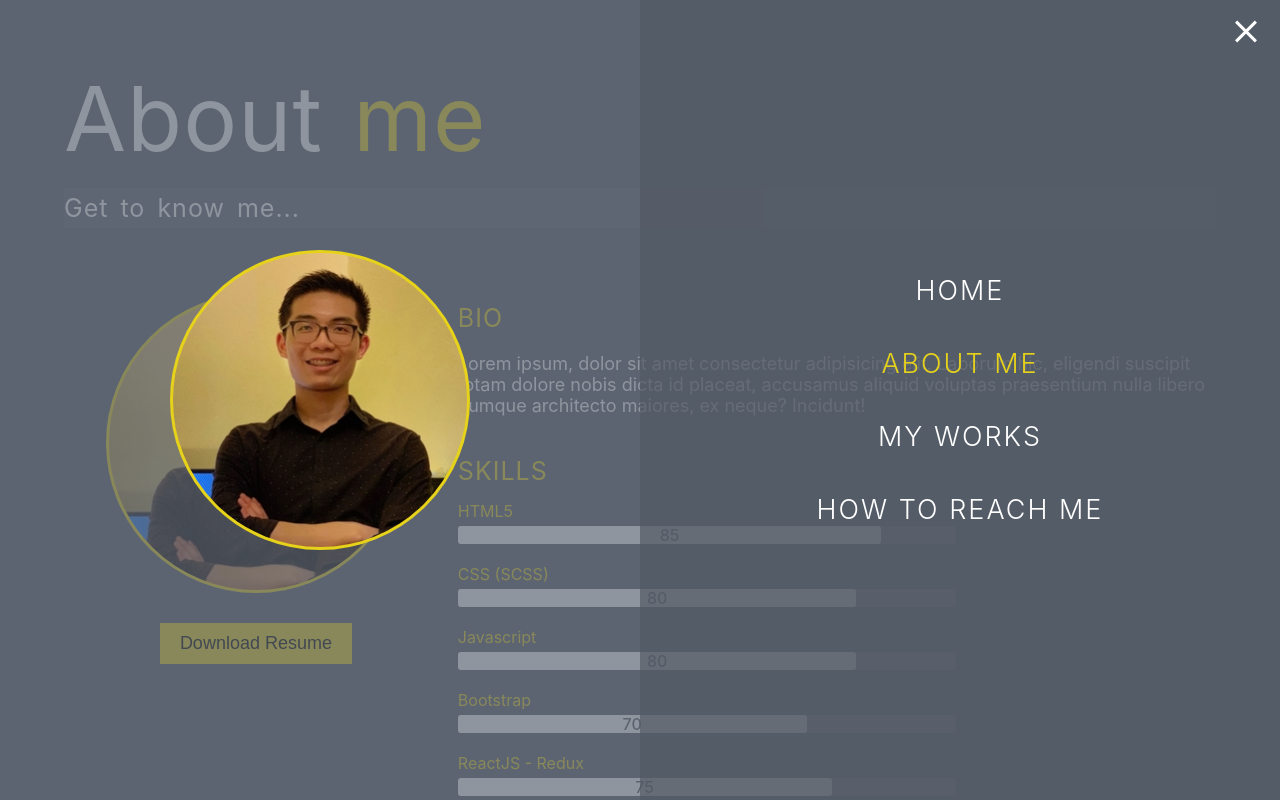
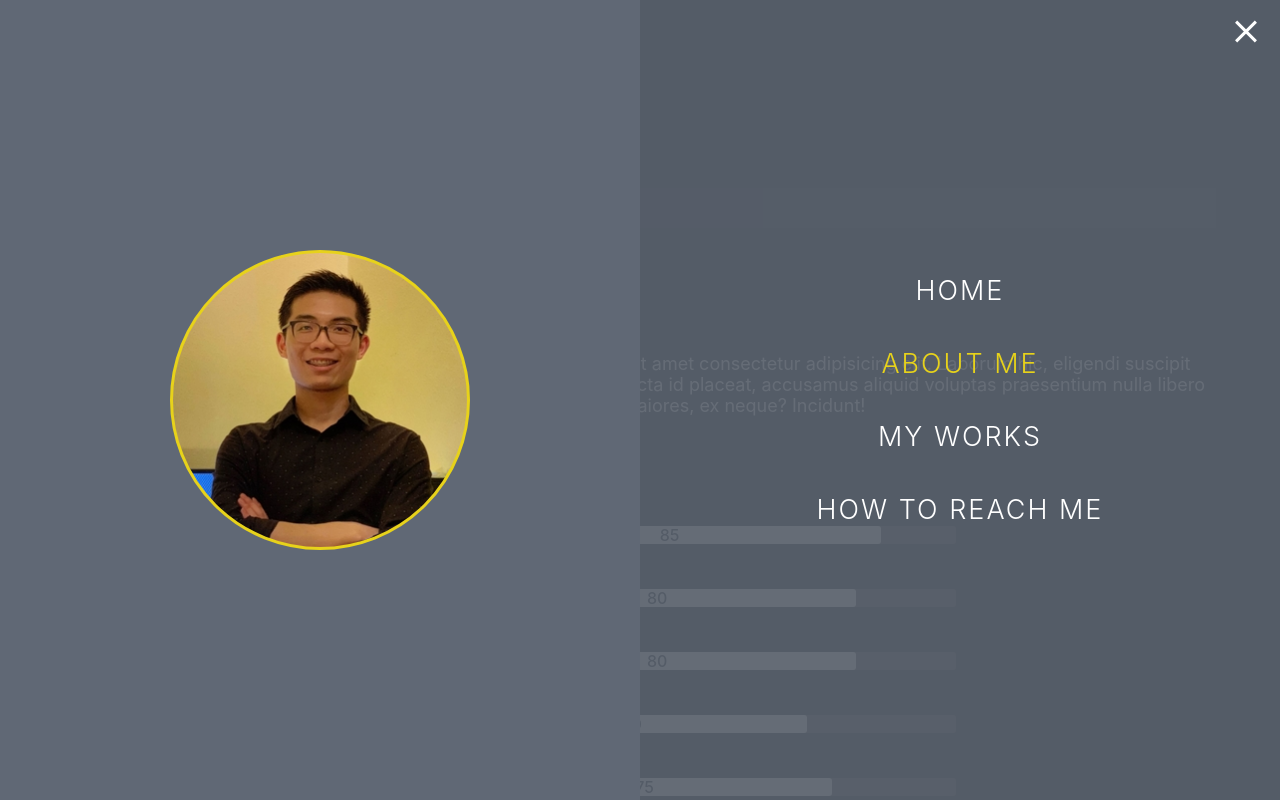
Before and after one commit to thaisonbk57/Portfolio-Fullstack, a React (Create React App) app: page /about in a window 1280 px wide. Both pictures are taken after a click on the label 1246 px from the left and 30 px from the top of the page. Shown: the top 800 px of the page. Built offline with nearby package versions, Linux system fonts and the light colour scheme.

Commit message:
changed background-color of Navigation

```diff
--- a/src/components/Nav/NavLeft/NavLeft.scss
+++ b/src/components/Nav/NavLeft/NavLeft.scss
@@ -1,6 +1,6 @@
 .NavLeft {
   flex-basis: 50%;
-  background: rgba(96, 104, 117, 0.7);
+  background: rgba(96, 104, 117, 1);
   display: flex;
   justify-content: center;
   align-items: center;
```
